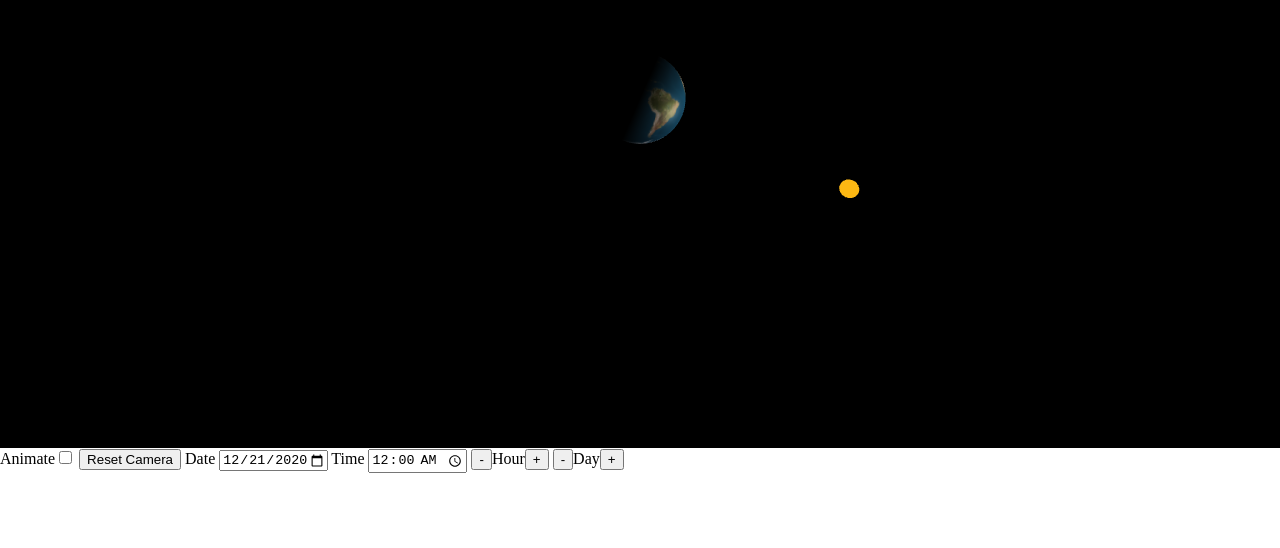
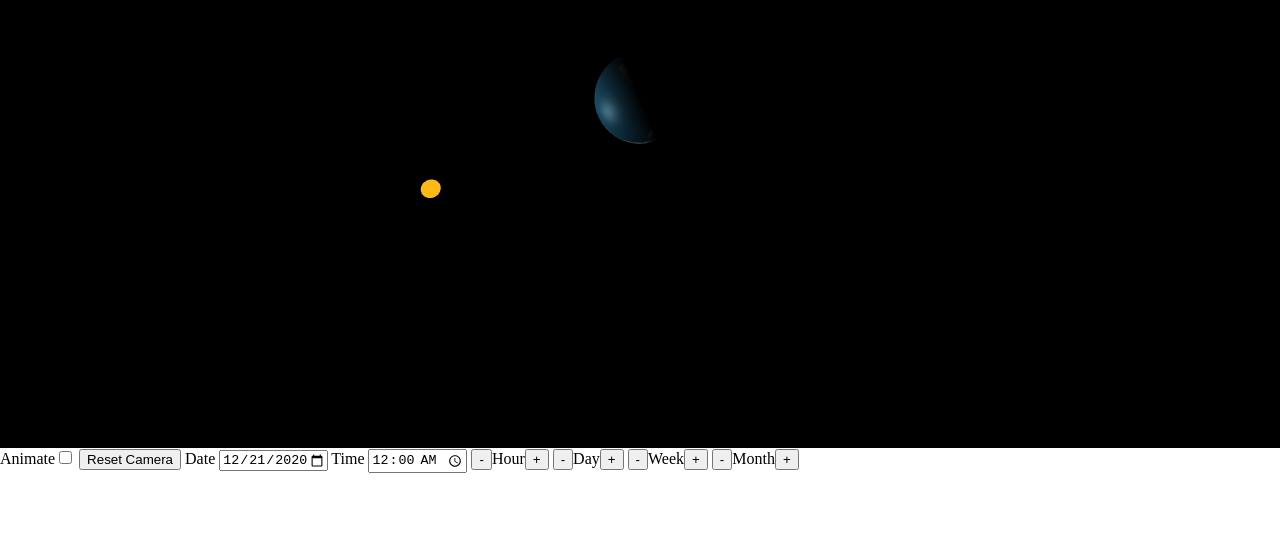
Before and after one commit to avantgardnerio/pergola, a website: page index.html in a window 1280 px wide. Shown: the part 252-800 px from the top of the page. Drawn offline with nearby package versions, Linux system fonts and the light colour scheme; animation ran at ten frames a second.

Commit message:
Proper sun location for time of day

```diff
--- a/index.html
+++ b/index.html
@@ -19,6 +19,8 @@
             <input type="time" id="tmCur" value="00:00" min="00:00" max="24:00" />
             <input type="button" value="-" id="btnHourDec" />Hour<input type="button" value="+" id="btnHourEnc" />
             <input type="button" value="-" id="btnDayDec" />Day<input type="button" value="+" id="btnDayEnc" />
+            <input type="button" value="-" id="btnWeekDec" />Week<input type="button" value="+" id="btnWeekEnc" />
+            <input type="button" value="-" id="btnMonthDec" />Month<input type="button" value="+" id="btnMonthEnc" />
         </div>
     </div>
 </body>
--- a/js/index.js
+++ b/js/index.js
@@ -15,6 +15,10 @@ onload = () => {
     const btnHourEnc = document.querySelector("#btnHourEnc");
     const btnDayDec = document.querySelector("#btnDayDec");
     const btnDayEnc = document.querySelector("#btnDayEnc");
+    const btnMonthDec = document.querySelector("#btnMonthDec");
+    const btnMonthEnc = document.querySelector("#btnMonthEnc");
+    const btnWeekDec = document.querySelector("#btnWeekDec");
+    const btnWeekEnc = document.querySelector("#btnWeekEnc");
     const cbAnimate = document.querySelector("#cbAnimate");
     const btnCameraReset = document.querySelector("#btnCameraReset");
 
@@ -32,6 +36,10 @@ onload = () => {
     btnHourEnc.onclick = () => setSimNow(getSimNow().add(1, 'hours'));
     btnDayDec.onclick = () => setSimNow(getSimNow().subtract(1, 'days'));
     btnDayEnc.onclick = () => setSimNow(getSimNow().add(1, 'days'));
+    btnWeekDec.onclick = () => setSimNow(getSimNow().subtract(1, 'weeks'));
+    btnWeekEnc.onclick = () => setSimNow(getSimNow().add(1, 'weeks'));
+    btnMonthDec.onclick = () => setSimNow(getSimNow().subtract(1, 'months'));
+    btnMonthEnc.onclick = () => setSimNow(getSimNow().add(1, 'months'));
     cbAnimate.onchange = () => {
         if(cbAnimate.checked) tick();
     }
@@ -87,7 +95,7 @@ onload = () => {
 
         // Update model
         const day_rot = new THREE.Matrix4();
-        day_rot.makeRotationY(-day);
+        day_rot.makeRotationY(-day * TAU + Math.PI);
 
         const year_rot = new THREE.Matrix4();
         year_rot.makeTranslation(Math.cos(year * TAU) * 5, 0, Math.sin(year * TAU) * 5);
```
